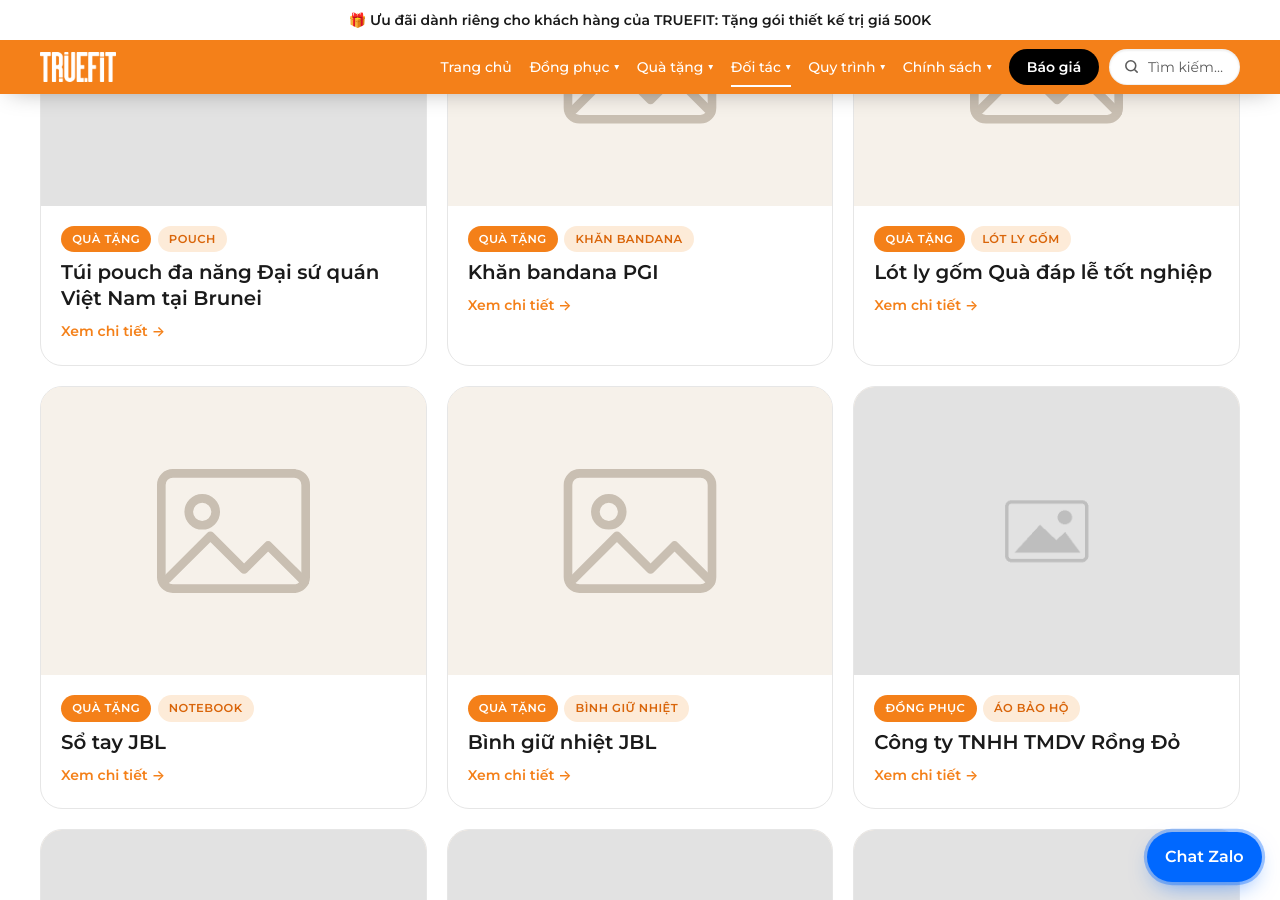
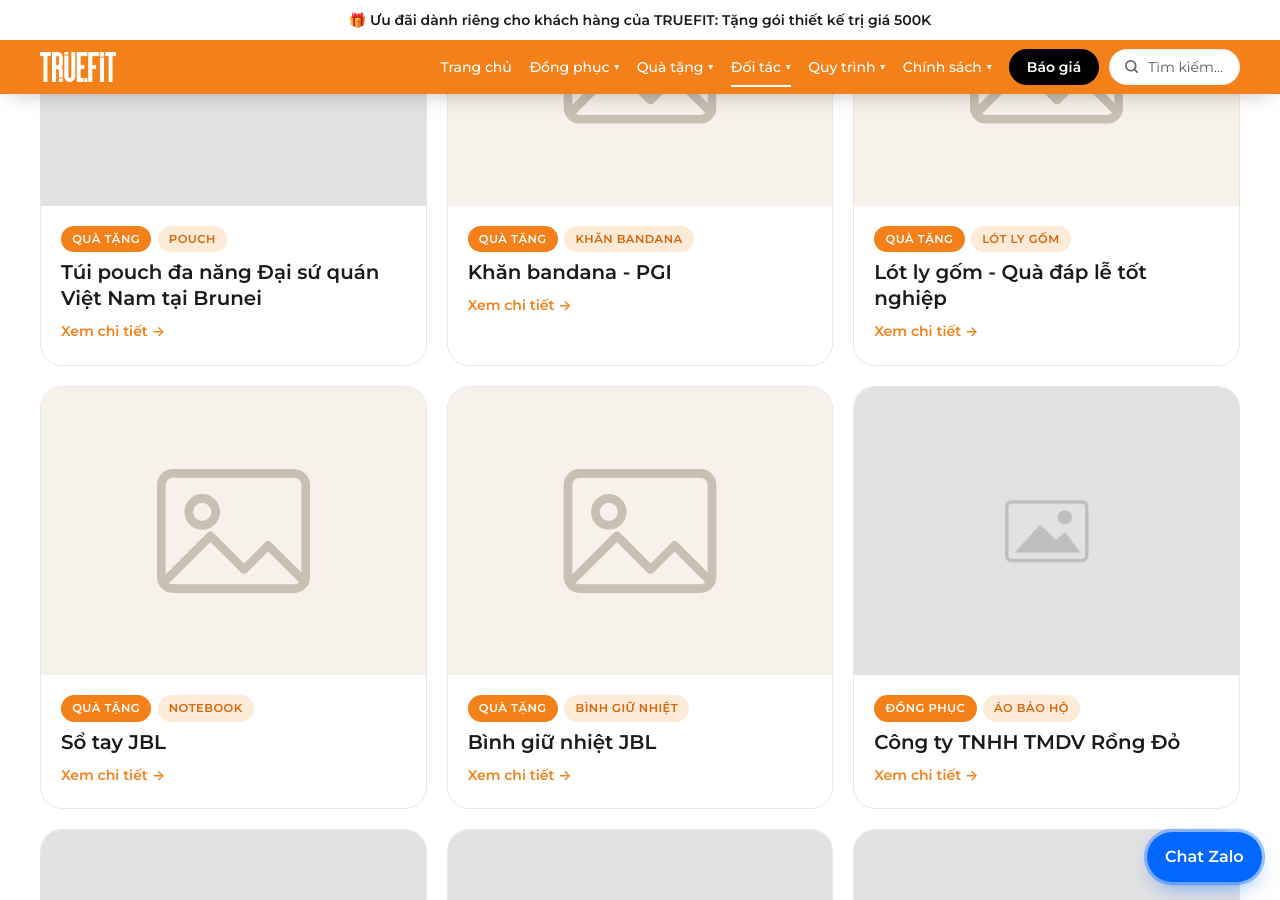
Before and after one commit to bap47/truefit, a Jekyll site: the page built from khach-hang/index.html, in a window 1280 px wide and 900 px high, scrolled down 984 px. Built offline with Jekyll 4.4.1, drawn with Linux system fonts in a browser that asks for light colours.

Commit message:
Add files via upload

```diff
--- a/_includes/case-card.html
+++ b/_includes/case-card.html
@@ -9,7 +9,7 @@
   </span>
   <span class="tf-story__body">
     <span class="tf-story__tags">{% if c.nhom == "qua-tang" %}<span class="is-nhom">Quà tặng</span>{% elsif c.nhom == "ca-hai" %}<span class="is-nhom">Đồng phục & Quà tặng</span>{% else %}<span class="is-nhom">Đồng phục</span>{% endif %}{% for ten in c.san_pham %}<span>{{ ten }}</span>{% endfor %}</span>
-    <strong>{% if c.tieu_de_bai and c.tieu_de_bai != '' %}{{ c.tieu_de_bai }}{% elsif c.nhom == 'qua-tang' and c.san_pham and c.san_pham.size > 0 %}{{ c.san_pham | join: ' + ' }} {{ c.title }}{% else %}{{ c.title }}{% endif %}</strong>
+    <strong>{% if c.tieu_de_bai and c.tieu_de_bai != '' %}{{ c.tieu_de_bai }}{% elsif c.nhom == 'qua-tang' and c.san_pham and c.san_pham.size > 0 %}{{ c.san_pham | join: ' + ' }} - {{ c.title }}{% else %}{{ c.title }}{% endif %}</strong>
     {% if c.tom_tat and c.tom_tat != '' %}<span class="tf-story__sum">{{ c.tom_tat }}</span>{% endif %}
     <em>Xem chi tiết →</em>
   </span>
```
